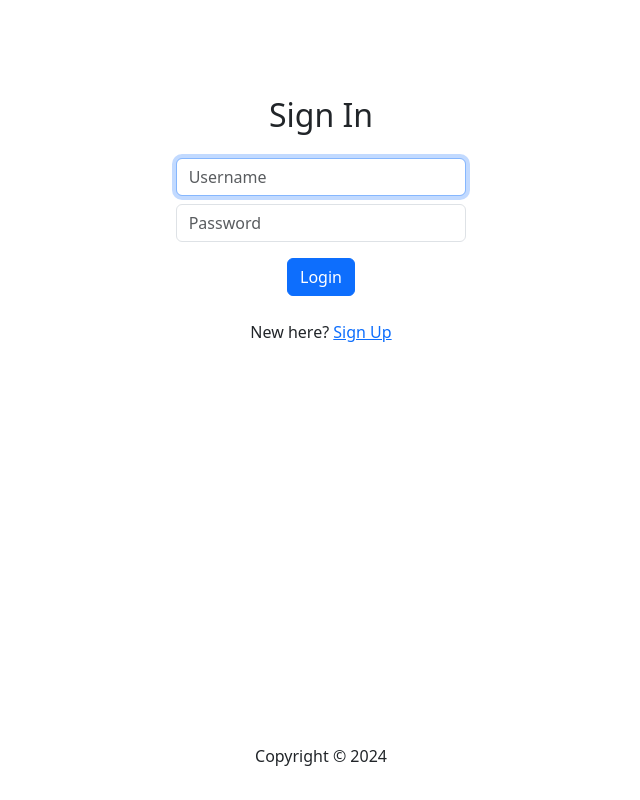
After one commit to kaleper/AI-Assisted-Movie-Reviews, a PHP site: template app/views/login/index.php in a window 1280 px wide. The commit adds this page. Shown: the whole page, without its empty margins (319-959 px from the left). Run offline with PHP 8.4, Linux system fonts and the light colour scheme; the template is opened without the code that fills it, so the values that code supplies are empty.

Commit message:
Add login UI, anchor footer to bottom of page
Add username and password field where user can submit credentials. Include sign up link to redirect user to sign up page. Fix footer to bottom of page and centre text

```diff
--- /dev/null
+++ b/app/views/home/index.php
@@ -0,0 +1,3 @@
+<?php include '../templates/header.php';
+
+echo "Hello!";
--- /dev/null
+++ b/app/views/login/index.php
@@ -0,0 +1,33 @@
+<?php require_once 'app/views/templates/headerPublic.php' ?>
+
+  <main>
+    <div class="form row justify-content-center">
+      <div class="col-12 col-sm-8 col-md-6 col-xl-4">
+        <div class="form-container text-center mt-5 mb-3 px-5 py-5">
+          <form action="/login/verify" method="post">
+            <h1 class="header h2 fw-normal">Sign In</h1>
+            <fieldset class="container mt-4">
+              <div class="form-group mb-1">
+                <label class="visually-hidden">Username</label>
+                <input type="text" class="form-control" placeholder="Username" name="username" required autofocus>
+              </div>
+              <div class="form-group mt-2">
+                <label class="visually-hidden" >Password </label>
+                <input type="password" class="form-control" placeholder="Password" name="password" required autofocus>
+              </div>
+              <div class="button mt-3">
+                <button type="submit" class="btn btn-primary">Login</button>
+              </div>
+                <div class="sign-up mt-4"> New here?
+                  <span>
+                    <a class=link href="/sign_up">Sign Up</a>
+                  </span>
+                </div>
+            </fieldset>
+          </form>
+        </div>
+      </div>
+    </div>
+  </main>
+
+<?php require_once 'app/views/templates/footer.php' ?>
--- /dev/null
+++ b/app/views/sign_up/index.php
@@ -0,0 +1,3 @@
+<?php require_once 'app/views/templates/headerPublic.php'
+
+echo "Hello!";
--- a/app/views/templates/footer.php
+++ b/app/views/templates/footer.php
@@ -1,7 +1,9 @@
-        <footer class="footer">
+        <footer class="text-center fixed-bottom">
             <div class="container">
-                <div class="col-12">
-                    <p>Copyright &copy; <?php echo date('Y'); ?> </p>
+                <div class="row">
+                    <div class="text-center p-3" >
+                        <p>Copyright &copy; <?php echo date('Y'); ?> </p>
+                    </div>
                 </div>
             </div>
 
```
Also changed, not shown: app/views/templates/headerPublic.php (line endings or trailing spaces).
